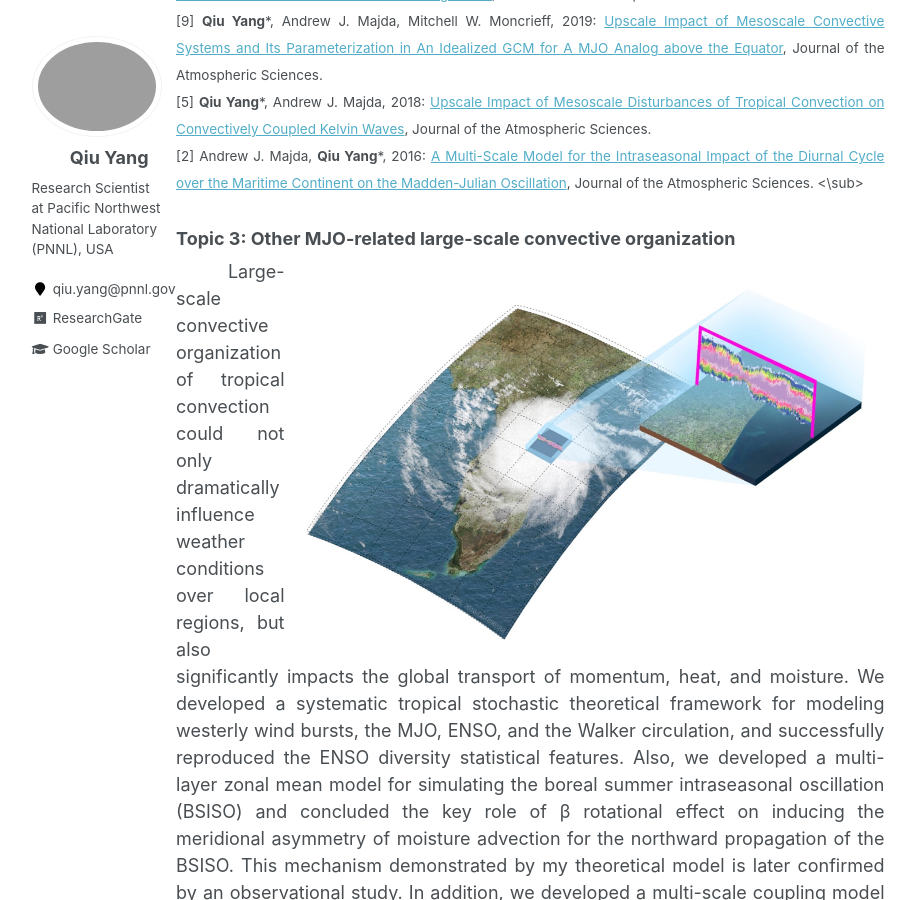
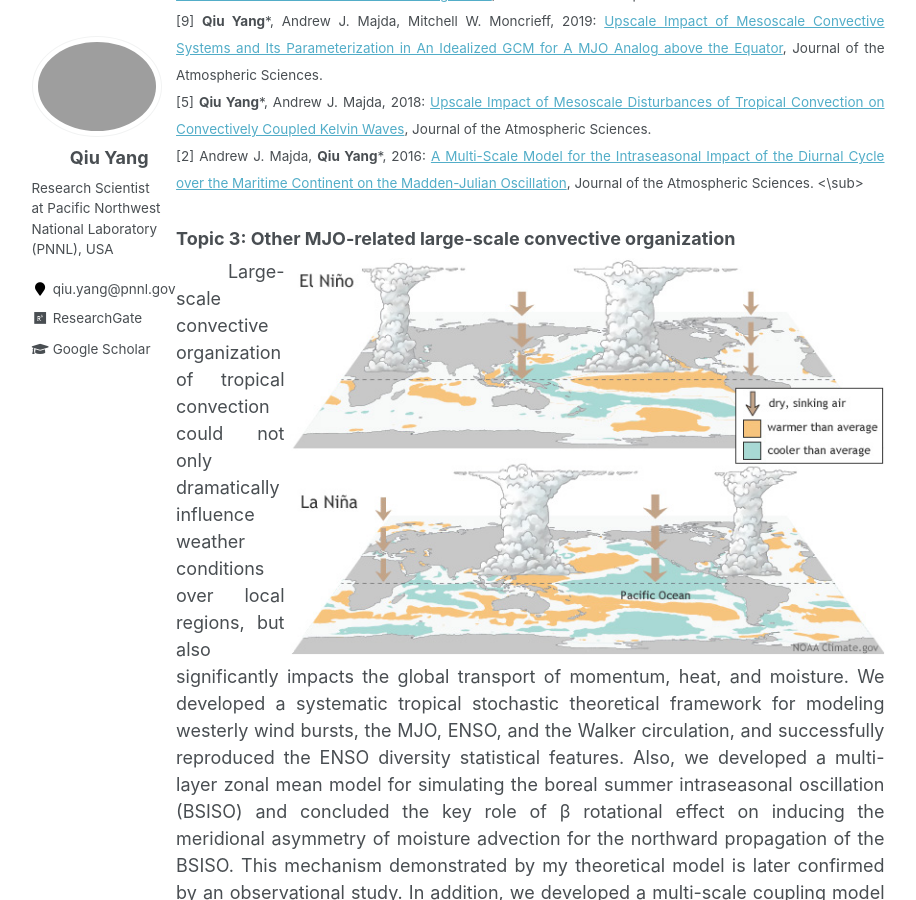
Before and after one commit to qiuyang50/qiuyang50.github.io, a Jekyll site: the page built from _pages/research.md, in a window 1280 px wide and 900 px high, scrolled down 2498 px. Shown: the whole window, without its empty margins (182-1098 px from the left). Built offline with Jekyll 4.4.1, drawn with Linux system fonts in a browser that asks for light colours.

Commit message:
Update research.md

```diff
--- a/_pages/research.md
+++ b/_pages/research.md
@@ -31,7 +31,7 @@ author_profile: true
 
 ### Topic 3: Other MJO-related large-scale convective organization
 
-<img style="float: right; padding: 0px 0px 0px 5px;" src="/files/E3SM-MMF_concept.png" alt="drawing" width="600"/>
+<img style="float: right; padding: 0px 0px 0px 5px;" src="/files/ENSOPageWhatisElNinoTest_0.png" alt="drawing" width="600"/>
 &nbsp;&nbsp;&nbsp;&nbsp;&nbsp;&nbsp;Large-scale convective organization of tropical convection could not only dramatically influence weather conditions over local regions, but also significantly impacts the global transport of momentum, heat, and moisture.  We developed a systematic tropical stochastic theoretical framework for modeling westerly wind bursts, the MJO, ENSO, and the Walker circulation, and successfully reproduced the ENSO diversity statistical features. Also, we developed a multi-layer zonal mean model for simulating the boreal summer intraseasonal oscillation (BSISO) and concluded the key role of β rotational effect on inducing the meridional asymmetry of moisture advection for the northward propagation of the BSISO. This mechanism demonstrated by my theoretical model is later confirmed by an observational study. In addition, we developed a multi-scale coupling model for simulating the ITCZ breakdown process, based on the multi-scale asymptotic method from applied math.
 <sub>
 [11] **Qiu Yang**\*, Andrew J. Majda, Nan Chen, 2020: [ENSO Diversity in a Tropical Stochastic Skeleton Model for the MJO, El Nino, and Dynamic Walker Circulation](https://journals.ametsoc.org/view/journals/clim/aop/JCLI-D-20-0447.1/JCLI-D-20-0447.1.xml), Journal of Climate.
@@ -41,7 +41,7 @@ author_profile: true
 
 ### Topic 4: Developing convective momentum transport parameterization to improve global climate models (GCMs)
 
-<img style="float: right; padding: 0px 0px 0px 5px;" src="/files/ENSOPageWhatisElNinoTest_0.png" alt="drawing" width="600"/>
+<img style="float: right; padding: 0px 0px 0px 5px;" src="/files/E3SM-MMF_concept.png" alt="drawing" width="600"/>
 &nbsp;&nbsp;&nbsp;&nbsp;&nbsp;&nbsp;Small-scale turbulent flows from moist convection typically lead to the vertical redistribution of large-scale winds (referred to as convective momentum transport, CMT). Due to the coarse grids that are too large to resolve small-scale flows, traditional earth system models poorly represent the CMT, and thus rely on parameterizations that empirically describe the magnitude and vertical profiles of the CMT. The goals of our study are to 1) understand the impact of CMT on the simulated climatological mean state and spatiotemporal variability of the large-scale circulation, and 2) develop and improve the CMT scheme in the E3SM-Multiscale Modeling Framework (MMF) based on our theoretical modeling results.
 <sub>
 [16] **Qiu Yang**\*, Walter Hannah, Ruby Leung, 2022: [Convective Momentum Transport and its Impact on the Madden-Julian Oscillation in E3SM-MMF](https://doi.org/10.1029/2022MS003206). Journal of Advances in Modeling Earth Systems.
```
